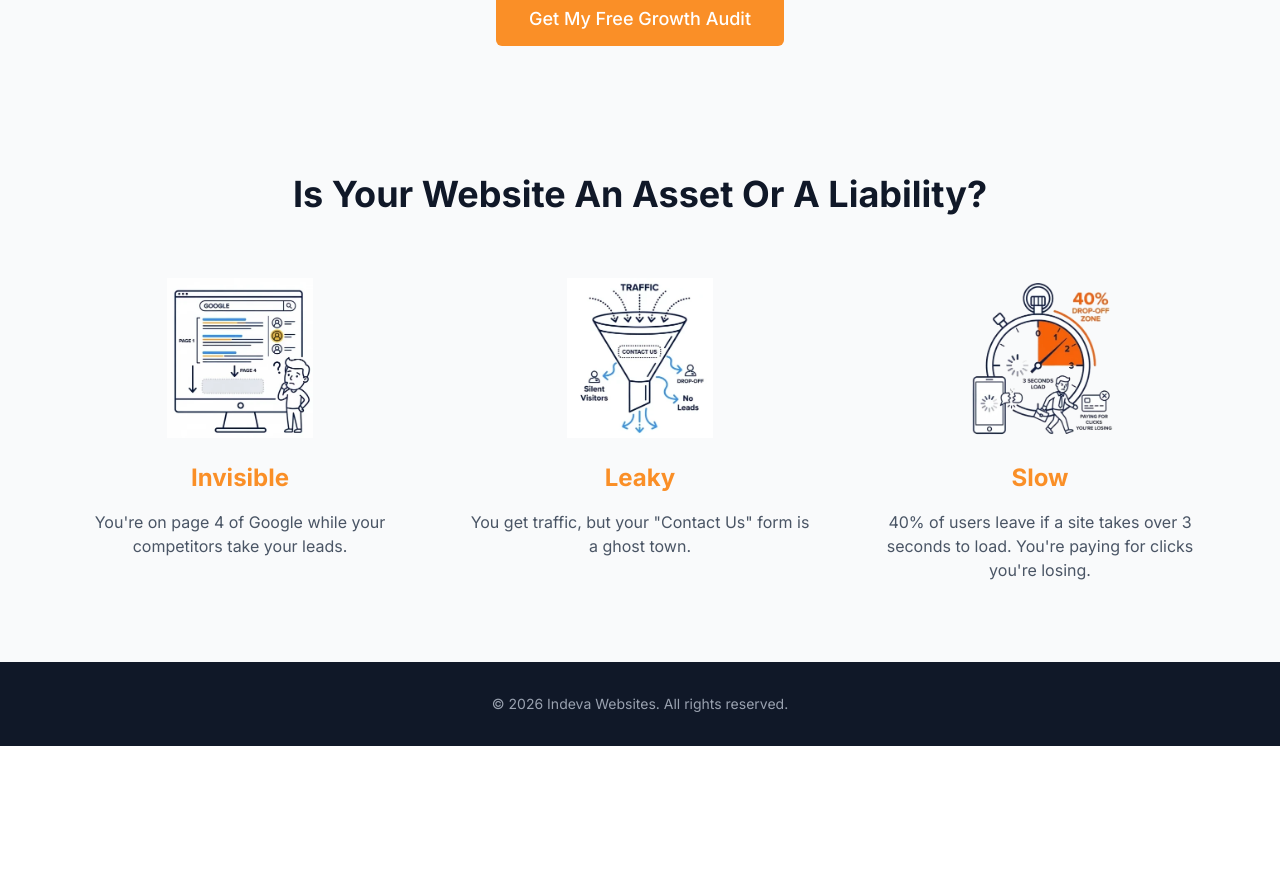
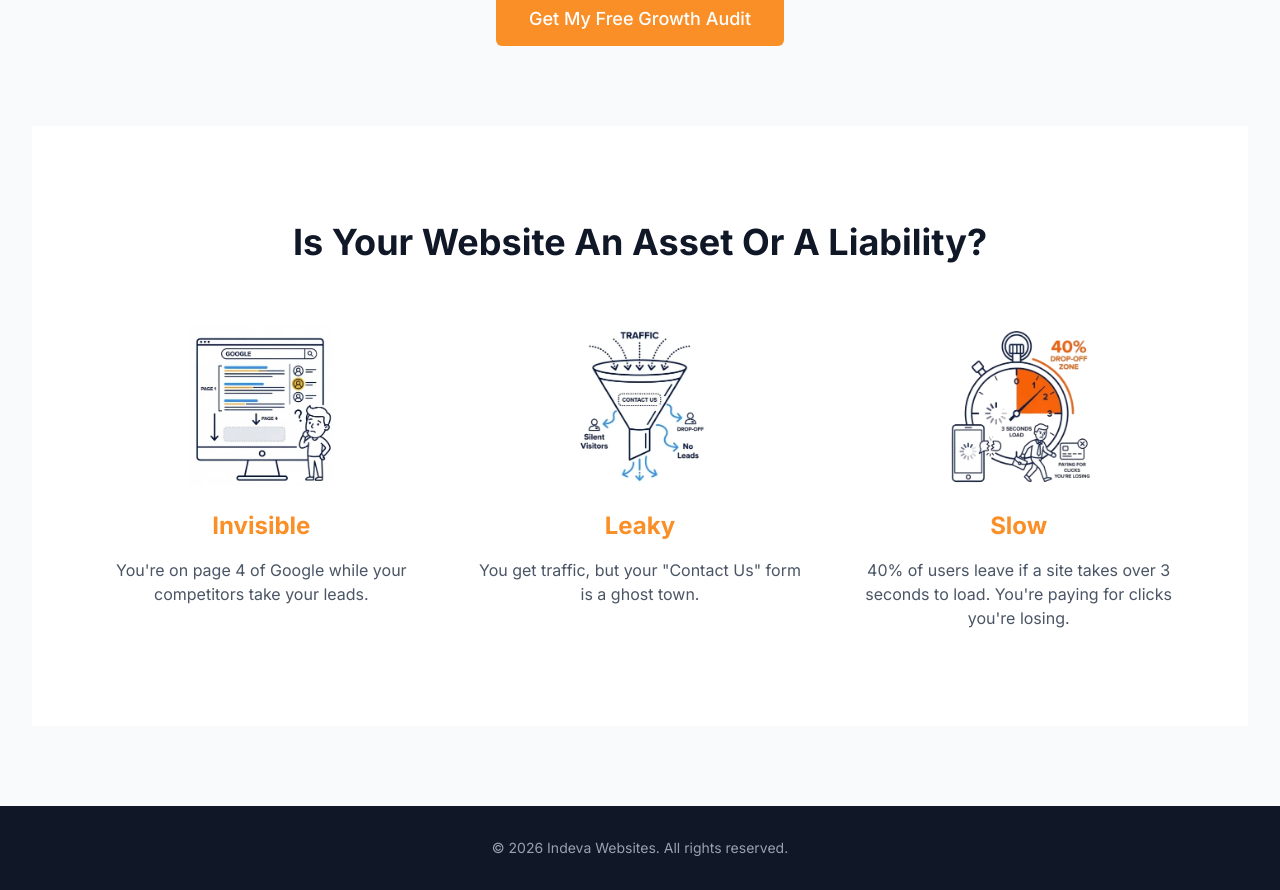
Before and after one commit to cgdiazv/indeva-websites, a Next.js app: page / in a window 1280 px wide. Shown: the part 421-1311 px from the top of the page. Before the commit the page ends 1167 px from the top, so only its background shows below. Built offline with nearby package versions, Linux system fonts and the light colour scheme.

Commit message:
Added full-width white background to problem section

```diff
--- a/app/page.tsx
+++ b/app/page.tsx
@@ -16,7 +16,8 @@ export default function Home() {
       </div>
 
       {/* Problem Agitation Section */}
-      <div className="mt-32 w-full max-w-6xl">
+      <section className="w-full bg-white py-24 mt-20">
+        <div className="max-w-6xl mx-auto px-4 sm:px-6 lg:px-8">
           <h2 className="text-3xl md:text-4xl font-bold text-center text-gray-900 mb-16">
             Is Your Website An Asset Or A Liability?
           </h2>
@@ -44,6 +45,7 @@ export default function Home() {
             </div>
           </div>
         </div>
+      </section>
     </div>
   )
 }
```
Lines whose indentation alone changed are shown as unchanged.
